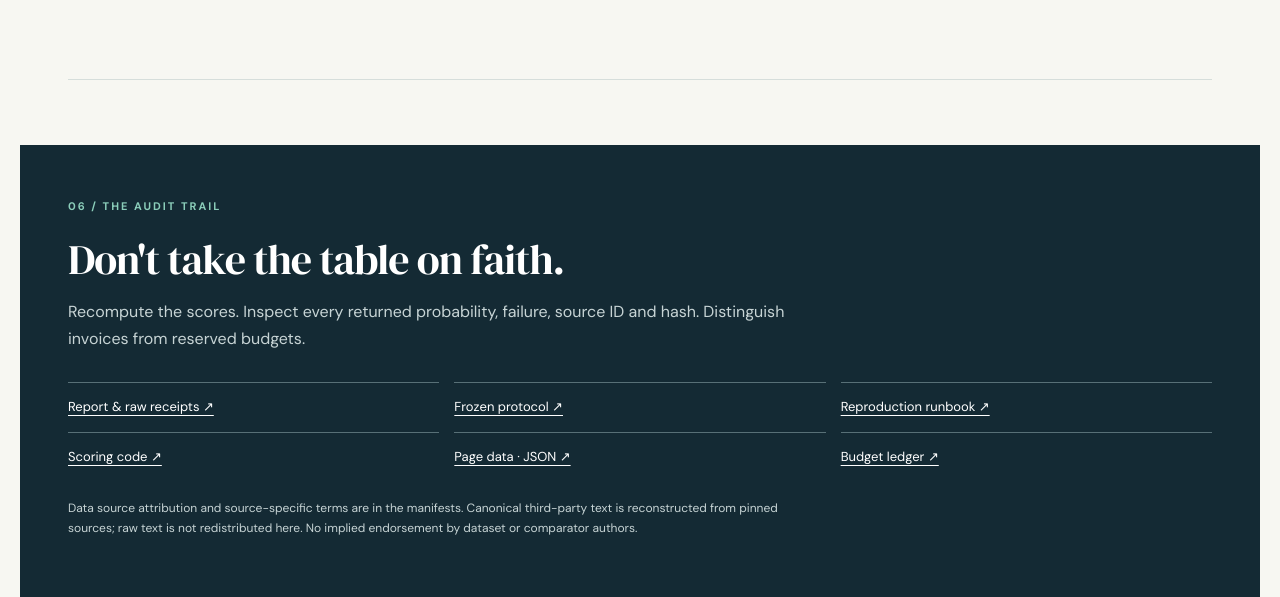
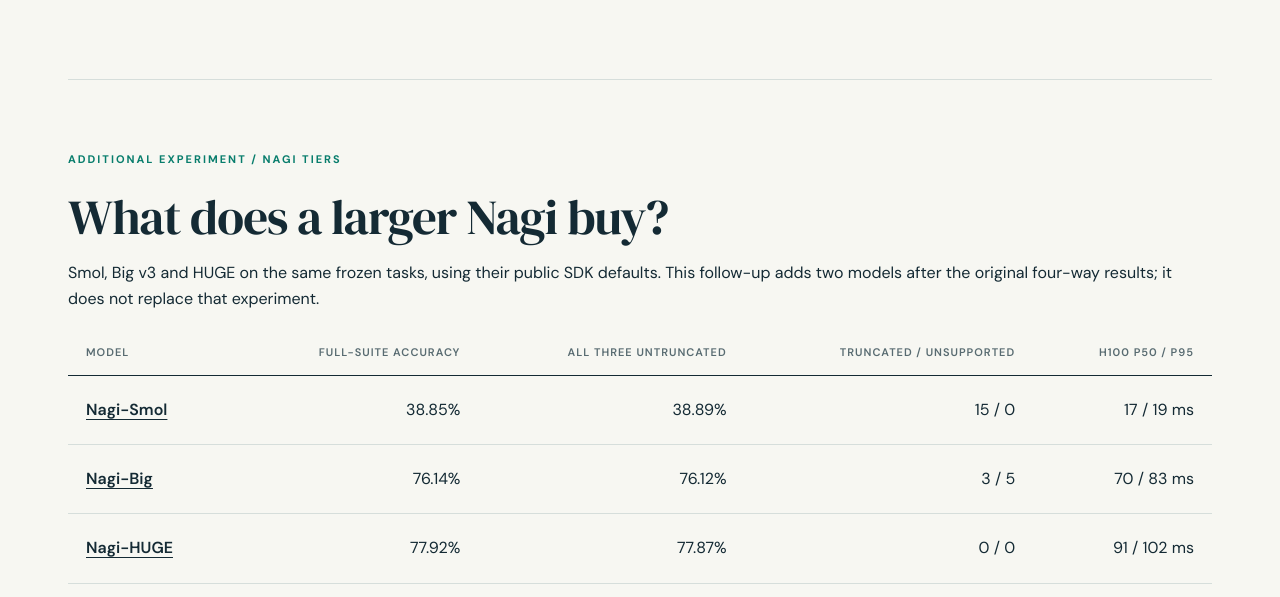
Before and after one commit to nagisanzenin/nagi, a plain HTML site: page site/index.html in a window 1280 px wide. Shown: the part 4524-5121 px from the top of the page. Drawn offline with Linux system fonts and the light colour scheme.

Commit message:
Add native Nagi tier comparison and correct loaded Smol parameter count

```diff
--- a/site/app.js
+++ b/site/app.js
@@ -26,3 +26,11 @@
  latency('#local-latency',order.filter(k=>k!=='Jev').map(k=>[names[k],data.models[k].latency.p50_ms,data.models[k].latency.p95_ms]));latency('#jev-latency',[['Jev API',data.models.Jev.latency.p50_ms,data.models.Jev.latency.p95_ms]]);
  document.querySelector('#version').textContent='Evaluation: 24 September 2026 · data SHA '+data.analysis_sha256.slice(0,12);render();
 }).catch(error=>{document.querySelector('#track-note').textContent='The results could not be loaded. Please use the linked report and raw receipts.';console.error(error);});
+
+fetch('tiers.json').then(r=>{if(!r.ok)throw Error('Tier artifact unavailable');return r.json();}).then(d=>{
+ const body=document.querySelector('#tiers-table tbody');
+ const urls={Smol:'https://huggingface.co/nagisanzeninz/nagi-smol-v0',Big:'https://huggingface.co/nagisanzeninz/nagi-big-v3',HUGE:'https://huggingface.co/nagisanzeninz/Nagi-HUGE'};
+ for(const m of d.models){const row=document.createElement('tr');const cell=document.createElement('td');const a=document.createElement('a');a.href=urls[m.name];a.textContent='Nagi-'+m.name;cell.append(a);row.append(cell);for(const value of [pct(m.full),pct(m.common),String(m.truncated_core)+' / '+String(m.unsupported_core),Math.round(m.latency.p50_ms)+' / '+Math.round(m.latency.p95_ms)+' ms']){const c=document.createElement('td');c.textContent=value;row.append(c);}body.append(row);}
+ document.querySelector('#tiers-finding').textContent=d.finding;
+ document.querySelector('#tiers-scope').textContent='Full suite: 4,671 core rows; all-three untruncated: '+d.common_n.toLocaleString()+' rows, audited before Big/Smol predictions. Equal weight per source. Native precision: Smol FP32, Big/HUGE BF16. Loading excluded. Public training exposure is unknown; this is a diagnostic comparison, not a clean unseen selection gate.';
+}).catch(()=>{document.querySelector('#tiers-scope').textContent='Please see the linked tier report for results.';});
--- a/site/index.html
+++ b/site/index.html
@@ -7,4 +7,5 @@
 <section class="latency"><p class="eyebrow">03 / SPEED, WITH BOUNDARIES</p><h2>Hardware is part of the result.</h2><div class="two-cards"><article><span class="tag">LOCAL · NVIDIA H100</span><h3>Native model calls</h3><div id="local-latency"></div><p class="small">Serial, native rendering + inference + readout on the actual suite. Model loading is excluded; precision and kernels are in the receipts. Heterogeneous input lengths. This is not an HTTP service SLA.</p></article><article><span class="tag">REMOTE · JEV API</span><h3>Network + service</h3><div id="jev-latency"></div><p class="small">Client-observed requests include network and service time, with four requests in flight. Jev hardware is unknown. These numbers do not establish a matched-hardware speed ranking.</p></article></div><p class="small">Separate Nagi-HUGE deployment probe: warm H100 loopback HTTP P95 <strong>145 ms at 1,024 input tokens</strong>, and 664 ms at 4,096 tokens; 30 observations/tier. Length filler measures compute cost, not long-context reasoning quality. <a href="https://github.com/nagisanzenin/nagi-research/blob/main/docs/campaign_12b_release/REPORT.vi.md">Probe and receipts ↗</a></p></section>
 <section id="method"><p class="eyebrow">04 / EXPERIMENTAL DESIGN</p><h2>Designed for<br>independent inspection.</h2><div class="method-grid"><article><b>01</b><h3>Same decision, native interfaces</h3><p>Identical state, question and option semantics. Each system uses its pinned native prompt and readout. No test-time demonstrations, generated reasoning, prompt search or test calibration.</p></article><article><b>02</b><h3>Coverage before correctness</h3><p>Native tokenizers audit all inputs before predictions. Laya truncates 153 core examples; the common-evidence track excludes those upfront. The full suite reports the real product behavior.</p></article><article><b>03</b><h3>Public does not mean unseen</h3><p>ANLI, XNLI, BoolQ, CB, COPA, RTE, WiC and MMLU-Pro have human or expert labels. Exact local train/dev overlap was checked. Model pretraining exposure remains unknown.</p></article><article><b>04</b><h3>Failed hypotheses stay visible</h3><p>The preceding synthetic release gate did not establish a Jev win: Nagi 85.83%, Jev 88.33%; paired difference −2.50 points [−5.83, +0.67]. HUGE is released for research with this failed gate preserved.</p></article></div></section>
 <section id="models"><p class="eyebrow">05 / THE SYSTEMS</p><h2>Follow the models. Inspect the pins.</h2><div class="model-grid"><a href="https://huggingface.co/nagisanzeninz/Nagi-HUGE"><span>Nagi-HUGE ↗</span><strong>12B</strong><p>Gemma 4 + rank-8 LoRA. Dev-selected step125. Third Nagi tier, alongside Smol and Big.</p></a><a href="https://huggingface.co/convaiinnovations/laya"><span>Laya ↗</span><strong>421M / 322M</strong><p>Official Router v0.3.20. English and multilingual checkpoints, default routing without language hints.</p></a><a href="https://github.com/TheoLeeCJ/SemIf-OpenJev"><span>OpenJev / SemIf ↗</span><strong>4B</strong><p>Official native Qwen3.5-4B direct reference. Not the MiniCPM browser default or the unrelated 27B HF project.</p></a><a href="https://typesafe.ai"><span>Jev ↗</span><strong>1.13.0</strong><p>Actual pinned native API requests. No third-party published score substituted for measurement.</p></a></div><p class="small"><a href="https://huggingface.co/google/gemma-4-12B-it">Gemma4 base ↗</a> · <a href="https://huggingface.co/Qwen/Qwen3.5-4B">Qwen3.5 base ↗</a> · <a href="https://openjev.com/">OpenJev website ↗</a> · <a href="https://github.com/NandhaKishorM/laya">Laya SDK ↗</a> · <a href="https://github.com/nagisanzenin/nagi">Nagi SDK ↗</a> · <a href="https://github.com/nagisanzenin/nagi-research/blob/main/docs/fair_public/models.json">Exact source and model revisions ↗</a></p></section>
+<section id="tiers"><p class="eyebrow">ADDITIONAL EXPERIMENT / NAGI TIERS</p><h2>What does a larger Nagi buy?</h2><p>Smol, Big v3 and HUGE on the same frozen tasks, using their public SDK defaults. This follow-up adds two models after the original four-way results; it does not replace that experiment.</p><div class="table-wrap"><table id="tiers-table"><caption class="sr-only">Native Nagi tier comparison</caption><thead><tr><th>Model</th><th>Full-suite accuracy</th><th>All three untruncated</th><th>Truncated / unsupported</th><th>H100 P50 / P95</th></tr></thead><tbody></tbody></table></div><p id="tiers-finding"></p><p class="small" id="tiers-scope">Loading tier extension…</p><a href="https://github.com/nagisanzenin/nagi-research/tree/main/docs/tier_comparison">Tier report, paired intervals and raw logs ↗</a></section>
 <section id="evidence" class="evidence"><p class="eyebrow">06 / THE AUDIT TRAIL</p><h2>Don't take the table on faith.</h2><p>Recompute the scores. Inspect every returned probability, failure, source ID and hash. Distinguish invoices from reserved budgets.</p><div class="evidence-links"><a href="https://github.com/nagisanzenin/nagi-research/tree/main/docs/fair_public">Report & raw receipts ↗</a><a href="https://github.com/nagisanzenin/nagi-research/blob/main/docs/fair_public/PLAN.vi.md">Frozen protocol ↗</a><a href="https://github.com/nagisanzenin/nagi-research/blob/main/docs/fair_public/RUNBOOK.vi.md">Reproduction runbook ↗</a><a href="https://github.com/nagisanzenin/nagi-research/blob/main/scripts/analyze_fair_public.py">Scoring code ↗</a><a href="data.json">Page data · JSON ↗</a><a href="https://github.com/nagisanzenin/nagi-research/blob/main/docs/fair_public/ledger.json">Budget ledger ↗</a></div><p class="small">Data source attribution and source-specific terms are in the manifests. Canonical third-party text is reconstructed from pinned sources; raw text is not redistributed here. No implied endorsement by dataset or comparator authors.</p></section></main><footer><a class="wordmark" href="https://github.com/nagisanzenin/nagi">nagi</a><p>Open models. Inspectable experiments.<br><span id="version">Evaluation: 24 September 2026</span></p><a href="https://github.com/nagisanzenin/nagi/issues">Questions or corrections ↗</a></footer><script src="app.js"></script></body></html>
--- /dev/null
+++ b/site/tiers.json
@@ -0,0 +1,258 @@
+{
+  "finding": "HUGE\u2212Big v3: +1.78 percentage points, 95% interval [+0.01, +3.70] on the full operational public suite. Adjusting for three tier comparisons gives [-0.49, +3.93] pp, which includes zero: a decisive HUGE advantage over Big is not established.",
+  "common_n": 4655,
+  "models": [
+    {
+      "name": "Smol",
+      "full": 0.3885317100375453,
+      "common": 0.3889055073949782,
+      "truncated_core": 15,
+      "unsupported_core": 0,
+      "latency": {
+        "p50_ms": 16.88216599998782,
+        "p95_ms": 18.517645500001123
+      },
+      "permutation": {
+        "n": 320,
+        "paired_valid_predictions": 320,
+        "semantic_flip_count": 0,
+        "semantic_flip_rate": 0.0,
+        "metrics": {
+          "n": 320,
+          "accuracy": 0.384375,
+          "macro_f1": 0.12168226039193782,
+          "successful_supported_predictions": 320,
+          "failures_or_unsupported": 0,
+          "calibration": {
+            "n": 320,
+            "nll": 1.059501683108747,
+            "brier": 0.6255237290148342,
+            "ece_10_bins": 0.07666907534003259,
+            "bins": [
+              {
+                "lower": 0.1,
+                "n": 31,
+                "accuracy": 0.12903225806451613,
+                "mean_confidence": 0.15692059263106314
+              },
+              {
+                "lower": 0.2,
+                "n": 6,
+                "accuracy": 0.16666666666666666,
+                "mean_confidence": 0.23558077216148376
+              },
+              {
+                "lower": 0.3,
+                "n": 57,
+                "accuracy": 0.3157894736842105,
+                "mean_confidence": 0.37566835001895305
+              },
+              {
+                "lower": 0.4,
+                "n": 56,
+                "accuracy": 0.2857142857142857,
+                "mean_confidence": 0.44307045532124384
+              },
+              {
+                "lower": 0.5,
+                "n": 141,
+                "accuracy": 0.5106382978723404,
+                "mean_confidence": 0.5413181308313464
+              },
+              {
+                "lower": 0.6,
+                "n": 25,
+                "accuracy": 0.36,
+                "mean_confidence": 0.6241083168983459
+              },
+              {
+                "lower": 0.7,
+                "n": 4,
+                "accuracy": 0.75,
+                "mean_confidence": 0.7243811786174774
+              }
+            ],
+            "confidence_basis": "probability assigned to returned decision"
+          }
+        },
+        "missing_reference_count": 0,
+        "note": "Flip compares selected stable option IDs on each permutation row with its reference row; failures are excluded from flip-rate denominator and remain incorrect in accuracy."
+      },
+      "predictions_sha256": "d509e6914add7ff53a4c22e3dc14993c32d493ee99bfb450d3a4becd06214838"
+    },
+    {
+      "name": "Big",
+      "full": 0.7614490278669213,
+      "common": 0.7611601813443893,
+      "truncated_core": 3,
+      "unsupported_core": 5,
+      "latency": {
+        "p50_ms": 70.34716850000677,
+        "p95_ms": 82.7861887499921
+      },
+      "permutation": {
+        "n": 320,
+        "paired_valid_predictions": 320,
+        "semantic_flip_count": 31,
+        "semantic_flip_rate": 0.096875,
+        "metrics": {
+          "n": 320,
+          "accuracy": 0.771875,
+          "macro_f1": 0.4738826196938666,
+          "successful_supported_predictions": 320,
+          "failures_or_unsupported": 0,
+          "calibration": {
+            "n": 320,
+            "nll": 0.6448529973804664,
+            "brier": 0.33475511621201265,
+            "ece_10_bins": 0.062161904407445484,
+            "bins": [
+              {
+                "lower": 0.1,
+                "n": 7,
+                "accuracy": 0.0,
+                "mean_confidence": 0.168374946620973
+              },
+              {
+                "lower": 0.2,
+                "n": 7,
+                "accuracy": 0.14285714285714285,
+                "mean_confidence": 0.22723231677205008
+              },
+              {
+                "lower": 0.3,
+                "n": 10,
+                "accuracy": 0.4,
+                "mean_confidence": 0.35295258985684635
+              },
+              {
+                "lower": 0.4,
+                "n": 5,
+                "accuracy": 0.4,
+                "mean_confidence": 0.44763205095463954
+              },
+              {
+                "lower": 0.5,
+                "n": 24,
+                "accuracy": 0.625,
+                "mean_confidence": 0.5541452672272809
+              },
+              {
+                "lower": 0.6,
+                "n": 17,
+                "accuracy": 0.7647058823529411,
+                "mean_confidence": 0.6608453550190693
+              },
+              {
+                "lower": 0.7,
+                "n": 37,
+                "accuracy": 0.7837837837837838,
+                "mean_confidence": 0.7452427060891775
+              },
+              {
+                "lower": 0.8,
+                "n": 68,
+                "accuracy": 0.7352941176470589,
+                "mean_confidence": 0.8585095779523613
+              },
+              {
+                "lower": 0.9,
+                "n": 145,
+                "accuracy": 0.9172413793103448,
+                "mean_confidence": 0.9458145550603074
+              }
+            ],
+            "confidence_basis": "probability assigned to returned decision"
+          }
+        },
+        "missing_reference_count": 0,
+        "note": "Flip compares selected stable option IDs on each permutation row with its reference row; failures are excluded from flip-rate denominator and remain incorrect in accuracy."
+      },
+      "predictions_sha256": "bc5007c09129f81fdc8461cc7efe2a749566cd2baf1d8f3f4e148570ac3cec46"
+    },
+    {
+      "name": "HUGE",
+      "full": 0.7792167483474552,
+      "common": 0.778725671411366,
+      "truncated_core": 0,
+      "unsupported_core": 0,
+      "latency": {
+        "p50_ms": 90.8845460000407,
+        "p95_ms": 102.12233349999877
+      },
+      "permutation": {
+        "n": 320,
+        "paired_valid_predictions": 320,
+        "semantic_flip_count": 42,
+        "semantic_flip_rate": 0.13125,
+        "metrics": {
+          "n": 320,
+          "accuracy": 0.79375,
+          "macro_f1": 0.5307427683427683,
+          "successful_supported_predictions": 320,
+          "failures_or_unsupported": 0,
+          "calibration": {
+            "n": 320,
+            "nll": 0.751473189747461,
+            "brier": 0.34360826227135455,
+            "ece_10_bins": 0.1233512708451599,
+            "bins": [
+              {
+                "lower": 0.2,
+                "n": 4,
+                "accuracy": 0.25,
+                "mean_confidence": 0.2278776504099369
+              },
+              {
+                "lower": 0.3,
+                "n": 5,
+                "accuracy": 0.2,
+                "mean_confidence": 0.37006560564041135
+              },
+              {
+                "lower": 0.4,
+                "n": 10,
+                "accuracy": 0.4,
+                "mean_confidence": 0.47035863995552063
+              },
+              {
+                "lower": 0.5,
+                "n": 16,
+                "accuracy": 0.75,
+                "mean_confidence": 0.5409834794700146
+              },
+              {
+                "lower": 0.6,
+                "n": 13,
+                "accuracy": 0.5384615384615384,
+                "mean_confidence": 0.6539576191168565
+              },
+              {
+                "lower": 0.7,
+                "n": 10,
+                "accuracy": 0.9,
+                "mean_confidence": 0.7672818243503571
+              },
+              {
+                "lower": 0.8,
+                "n": 30,
+                "accuracy": 0.7333333333333333,
+                "mean_confidence": 0.8577997306982676
+              },
+              {
+                "lower": 0.9,
+                "n": 232,
+                "accuracy": 0.853448275862069,
+                "mean_confidence": 0.9738065335771133
+              }
+            ],
+            "confidence_basis": "probability assigned to returned decision"
+          }
+        },
+        "missing_reference_count": 0,
+        "note": "Flip compares selected stable option IDs on each permutation row with its reference row; failures are excluded from flip-rate denominator and remain incorrect in accuracy."
+      },
+      "predictions_sha256": "b35766b78a86bfba93025f9bbf0dd93f895a00294fe526840533b44afabd91cc"
+    }
+  ]
+}
```
Also changed, not shown: 1 other file.
